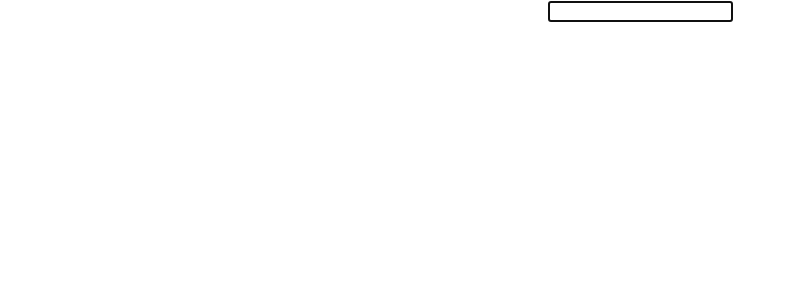
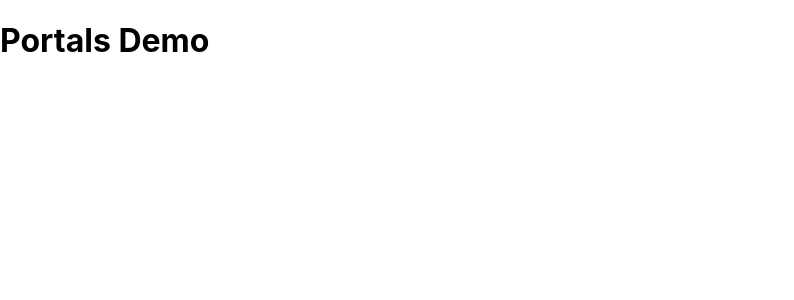
Before and after one commit to jeus0630/React-Codevolution, a React (Create React App) app: page / in a window 1280 px wide. Shown: the top 300 px of the page, without its empty margins (0-794 px from the left). Built offline with nearby package versions, Linux system fonts and the light colour scheme.

Commit message:
Dcos : PortalDemo
createPortal

```diff
--- a/public/index.html
+++ b/public/index.html
@@ -39,5 +39,6 @@
       To begin the development, run `npm start` or `yarn start`.
       To create a production bundle, use `npm run build` or `yarn build`.
     -->
+    <div id="portal-root"></div>
   </body>
 </html>
--- a/src/App.tsx
+++ b/src/App.tsx
@@ -1,12 +1,11 @@
 import React from 'react';
 import './App.css';
-import RefsDemo from "./components/RefsDemo";
-
+import PortalDemo from "./components/PortalDemo";
 
 function App() {
     return (
         <div className="App">
-            <RefsDemo></RefsDemo>
+            <PortalDemo></PortalDemo>
         </div>
     );
 }
--- /dev/null
+++ b/src/components/PortalDemo.tsx
@@ -0,0 +1,25 @@
+import React, {FunctionComponent} from 'react';
+import {createPortal} from "react-dom";
+
+interface OwnProps {
+}
+
+type Props = OwnProps;
+
+const PortalDemo: FunctionComponent<Props> = (props) => {
+
+    const portalRoot: HTMLElement | null= document.getElementById('portal-root');
+
+    if(portalRoot)
+    return createPortal(
+        <h1>
+            Portals Demo
+        </h1>,
+        portalRoot
+    )
+
+    return <div>Hello</div>
+
+};
+
+export default PortalDemo;
```
